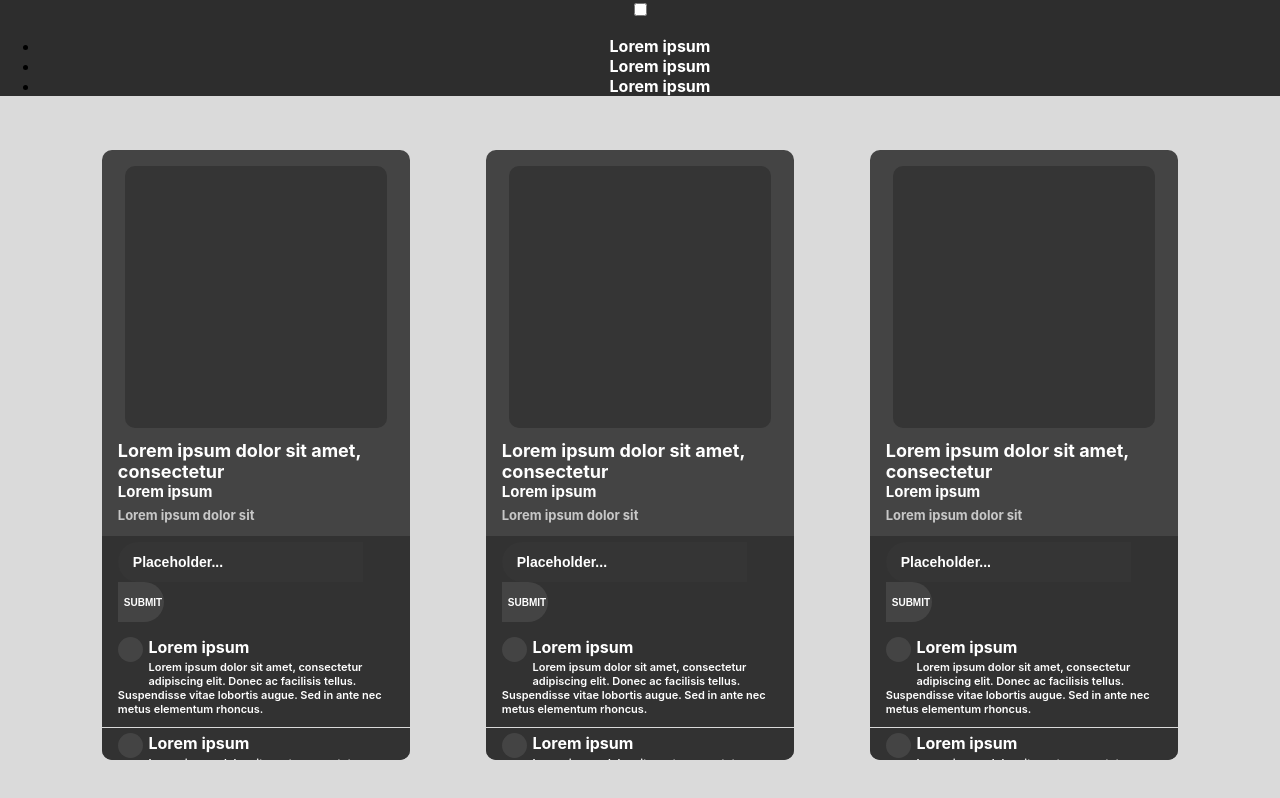
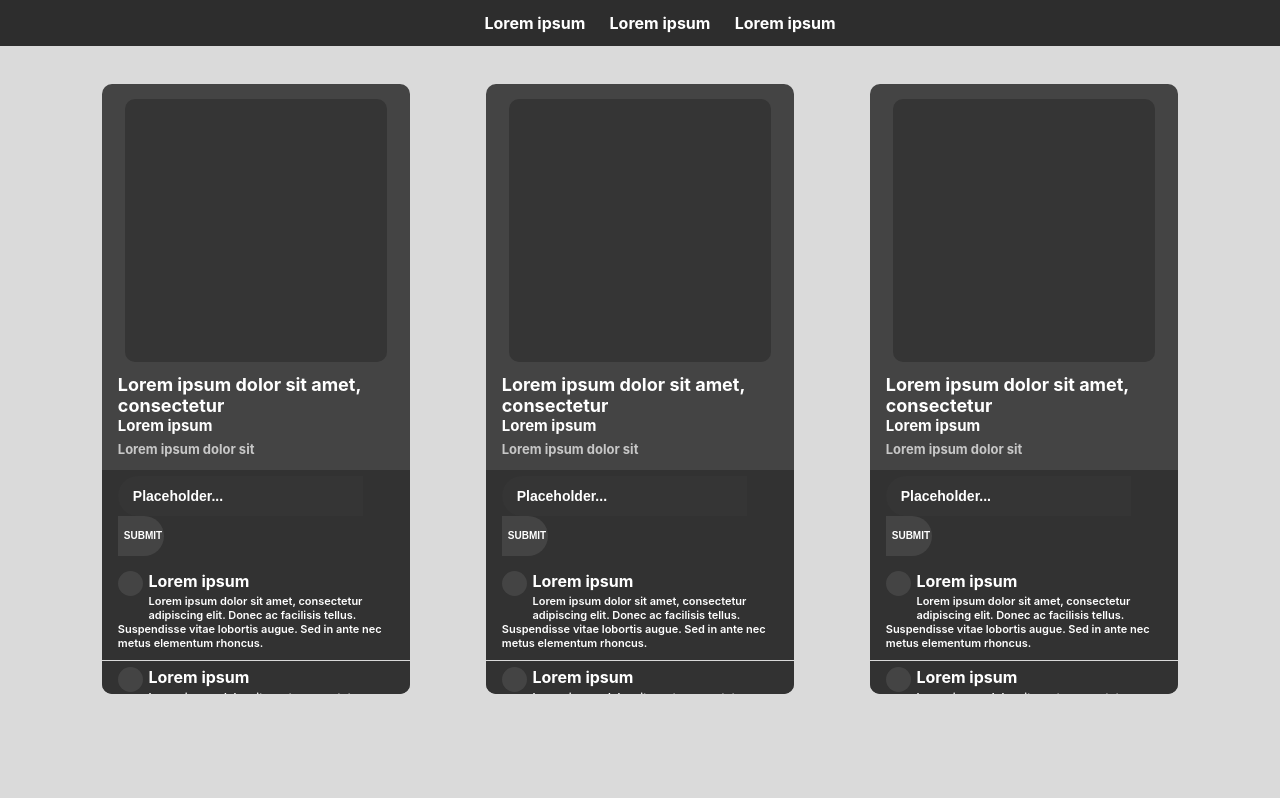
Before and after one commit to doizzie/css-task, a React (Create React App) app in the folder my-app/: page / in a window 1280 px wide. Built offline with nearby package versions, Linux system fonts and the light colour scheme.

Commit message:
navigation fixes, code clean-ups

```diff
--- a/my-app/src/App.css
+++ b/my-app/src/App.css
@@ -1,17 +1,15 @@
+/* Task completed by Dominyka Lupeikytė. 2023. For Kicker Tech */
 ::-webkit-scrollbar {
   width: 11px;
   margin-bottom:10px;
-  /* margin-right:20px; */
 }
 
 /* Track */
 ::-webkit-scrollbar-track {
   background: #dadada;
-  /* border-radius: 0px 0px 25px 25px; */
   border-radius:25px;
   margin-bottom:15px;
   margin-top:15px;
-  /* margin-right:10px; */
 }
 
 /* Handle */
@@ -20,7 +18,6 @@
   border-radius:25px;
   margin-bottom:15px;
   margin-top:15px;
-  /* margin-right:10px; */
 }
 
 /* Handle on hover */
@@ -33,28 +30,22 @@
 .App {
   text-align: center;
   height: auto;
-
-  /* overflow:hidden; */
 }
 
 nav {
   background-color:#2d2d2d;
-  /* padding:1%; */
+
   text-align:center;
 }
 nav a{
   color:#ffffff;
-  /* padding:1%; */
+
   font-weight: bold;
   text-decoration: none;
 }
 nav a:hover{
   opacity:0.5;
 }
-/* input[type=checkbox]{
-  display:none;
-} */
-
 
 .element {
   background-color:#2d2d2d;
@@ -122,7 +113,6 @@
   border:none;
   font-size:14px;
   border-radius:20px 0px 0px 20px;
-  /* padding:10px 5px 10px 15px; */
   padding-left: 15px;
   color:#ffffff;
   vertical-align: top;
@@ -149,8 +139,6 @@
   vertical-align: top;
   background-color:#444444;
   color:#ffffff;
-  /* padding-left: 1%; */
-  /* padding: 14px 15px 12px 8px; */
   border-radius: 0px 20px 20px 0px;
   font-size: 10px;
   font-weight:750;
@@ -198,16 +186,12 @@
     height: auto;
   }
   nav a {
-    /* width: 5px; */
-    /* background-color: yellow; */
-    /* height:auto; */
     overflow-wrap:break-word;
   }
   .element{
     width:85vw;
     height: 44vw;
     display:block;
-    /* text-align:center; */
     margin:2% auto;
   }
   .mainBox, .smallerBox {
@@ -216,17 +200,13 @@
   .mainBox{
     float:left;
     width:30vw;
-    /* width:37.5vw; */
     margin-top:0;
     display:flex;
     flex-direction:column-reverse;
     padding:0;
   }
   .smallerBox{
-    /* float:right; */
-    width:45%;
     width:45.6vw;
-    /* width:37.5vw; */
     height: 100%;
     padding-right:1%;
     border-radius: 0px 10px 10px 0px;
@@ -235,42 +215,17 @@
     padding-right:2%;
   }
   .box{
-    /* position:absolute; */
-    /* display:flex; */
-    /* bottom: 10px; */
-    /* width:350px; */
     width:29vw;
-    /* width: 30vmin; */
-    /* width:100%; */
-    /* margin:0 auto; */
   }
   #submit{
-    /* width:10%; */
     padding-left:1%;
-    /* width:40px; */
-    /* font-size:10px; */
+
   }
   form {
-    /* width:80%; */
     padding-right:0%;
     margin-right:0;
     padding-right:.5%;
-    /* padding:0; */
-    /* font-size: 9px; */
-    /* width:40px; */
-  }
-  #search{
-    /* width: 70%; */
-    /* width: 78%; */
-  }
-  h1 {
-    /* font-size:0.9em; */
-  }
-  h2 {
-    /* font-size: 0.9em; */
-  }
-  h3 {
-    /* font-size:0.9em; */
+
   }
 }
 @media screen and (min-width: 641px) and (max-width: 813px){
--- a/my-app/src/Box.js
+++ b/my-app/src/Box.js
@@ -1,3 +1,4 @@
+// Task completed by Dominyka Lupeikytė. 2023. For Kicker Tech
 import React from 'react';
 import ReactDOM from 'react-dom';
 import OvalBoxy from './OvalBoxy';
--- a/my-app/src/Nav.css
+++ b/my-app/src/Nav.css
@@ -1,3 +1,29 @@
+ /* Task completed by Dominyka Lupeikytė. 2023. For Kicker Tech */
+@media screen and (min-width: 641px){
+    nav input, nav span {
+        display:none;
+    }
+    #menu li {
+        display: inline;
+        padding: 1%;
+    }
+    li a {
+        font-weight: bold;
+    }
+    li a:hover{
+        opacity:0.5;
+    }
+    #menu {
+        margin:0;
+    }
+    nav {
+        /* position:static; */
+        /* height: 30px; */
+        margin:0;
+        padding: 1%;
+    }
+}
+
 @media screen and (max-width: 640px){
     body{
         overflow-x: hidden;
@@ -7,22 +33,15 @@
         top:0;
         left:0;
         width:100%;
-    height: 35px;
-    /* top:0; */
-    /* left:0; */
+        height: 40px;
+        margin:0;
     }
 
     #menuToggle
     {
     display: block;
-  /* position: relative; */
-  /* position:fixed; */
-  /* top: 50px; */
     padding:1%;
-  /* left: 50px; */
-  /* right: 5%; */
     z-index: 1;
-  /* background-color:#232323; */
     -webkit-user-select: none;
     user-select: none;
     }
@@ -35,12 +54,6 @@
     transition: color 0.3s ease;
     }
 
-#menuToggle a:hover
-{
-  /* color: tomato; */
-}
-
-
     #menuToggle input
     {
     display: block;
@@ -52,15 +65,12 @@
     margin-left: 90%;
     cursor: pointer;
 
-  opacity: 0; /* hide this */
-  z-index: 2; /* and place it over the hamburger */
+    opacity: 0;
+    z-index: 2;
 
     -webkit-touch-callout: none;
     }
 
-/*
- * Just a quick hamburger
- */
     #menuToggle span
     {
     display: block;
@@ -95,7 +105,6 @@
     {
     opacity: 1;
     transform: rotate(45deg) translate(-2px, -1px);
-  /* background: #232323; */
     margin-top:1%;
     }
 
@@ -113,16 +122,10 @@
     }
     #menuToggle input:checked ~ #menu {
         position:fixed;
-    /* margin: 10px 0; */
     }
     #menuToggle input:checked ~ .App {
         overflow: hidden;
     }
-
-/*
- * Make this absolute positioned
- * at the top left of the screen
- */
     #menu
     {
     position: absolute;
@@ -135,7 +138,6 @@
     background: #444444;
     list-style-type: none;
     -webkit-font-smoothing: antialiased;
-  /* to stop flickering of text in safari */
 
     transform-origin: 0% 0%;
     transform: translate(-100%, 0);
@@ -160,16 +162,8 @@
         border: none;
     }
 
-/*
- * And let's slide it in from the left
- */
     #menuToggle input:checked ~ ul
     {
         transform: none;
     }
-
-.overflowHiddenCompletely {
-    overflow-y: hidden;
-    overflow-x: hidden;
 }
-}
--- a/my-app/src/NavBar.js
+++ b/my-app/src/NavBar.js
@@ -1,3 +1,4 @@
+// Task completed by Dominyka Lupeikytė. 2023. For Kicker Tech
 import React from 'react';
 import './Nav.css';
 
@@ -12,8 +13,8 @@
     });
 
     return (
-      <nav role="navigation" id="menuToggle">
-        <input type="checkbox" onClick='fixOverflow()'/>
+      <nav id="menuToggle">
+        <input type="checkbox" />
 
         <span></span>
         <span></span>
@@ -25,12 +26,3 @@
     </nav>
     );
   }
-
-  function fixOverflow(){
-    var doc = document.getElementById("app");
-    if(doc.classList.contains("overflowHiddenCompletely")){
-      doc.classList.remove("overflowHiddenCompletely");
-    } else {
-      doc.classList.add("overflowHiddenCompletely");
-    }
-  }
--- a/my-app/src/OvalBoxy.js
+++ b/my-app/src/OvalBoxy.js
@@ -1,8 +1,8 @@
+// Task completed by Dominyka Lupeikytė. 2023. For Kicker Tech
 import React from 'react';
 import ReactDOM from 'react-dom';
 
 export default function OvalBoxy() {
-    // render() {
       return (
           <div className="boxy">
             <div className="oval"><img src=""/></div>
@@ -12,5 +12,4 @@
             </div>
           </div>
       );
-    // }
   };
```
Also changed, not shown: my-app/src/App.js (+2 -6 lines), my-app/src/logo.svg (deleted), 1 other file (tests, documents, lock files or other folders). Lines whose indentation alone changed are shown as unchanged.
